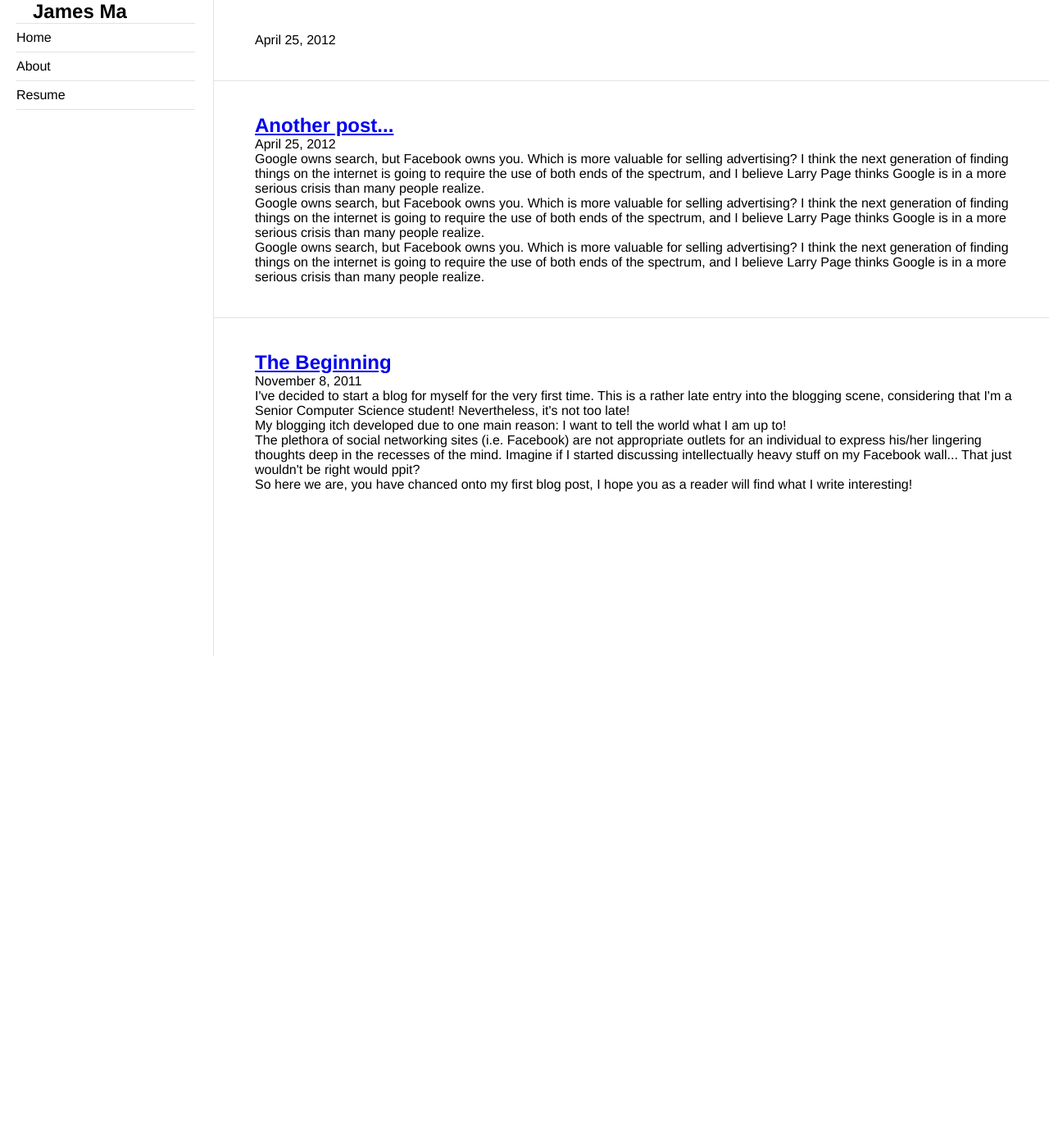
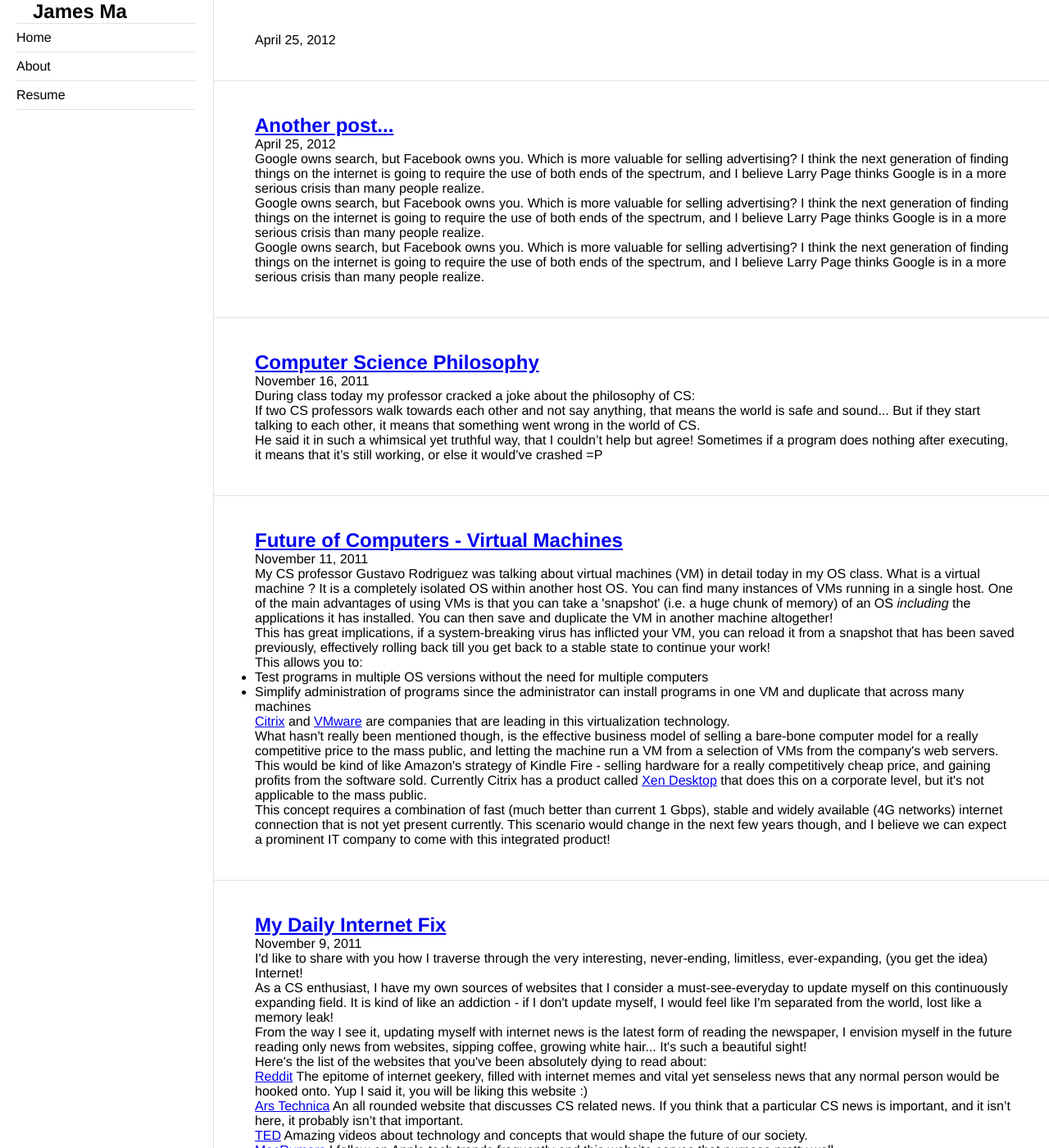
Before and after one commit to jamesma/jamesma.github.io, a Jekyll site: the page built from index.html, in a window 1280 px wide and 1400 px high. Shown: the whole window at 82% size. Built offline with Jekyll 4.4.1, drawn with Linux system fonts in a browser that asks for light colours; Markdown is read by kramdown in place of the engine named in the settings; the list of posts is cut into pages by our own code; some of the changed text lies outside the part shown.

Commit message:
Added a few posts to test pagination. It works.

```diff
--- a/_layouts/base.html
+++ b/_layouts/base.html
@@ -30,20 +30,26 @@
     				Welcome!
     			{% endif %}
     		</header>
-    		{{ content }}
+    			{% for post in paginator.posts %}
+    				<article>
+						<h2><a href="{{ post.url }}">{{ post.title }}</a></h2>
+						<p>{{ post.date | date: "%B %e, %Y" }}</p>
+						{{ post.content }}
+					</article>
+    			{% endfor %}
     		<footer>
     			{% if paginator.previous_page %}
 	    			<span class="prev">
 	    				{% if paginator.previous_page == 1 %}
 	    					<a href="/">Newer posts</a>
 	    				{% else %}
-	    					<a href="/pages{{paginator.previous_page}}/">Newer posts</a>
+	    					<a href="/page{{paginator.previous_page}}/">Newer posts</a>
 	    				{% endif %}
 	    			</span>
 	    		{% endif %}
 	    		{% if paginator.next_page %}
 	    			<span class="next" style="float: right;">
-	    				<a href="/pages{{paginator.next_page}}/">Older posts</a>
+	    				<a href="/page{{paginator.next_page}}/">Older posts</a>
 	    			</span>
 	    		{% endif %}
     		</footer>
--- /dev/null
+++ b/_posts/2011-11-09-my-daily-internet-fix.md
@@ -0,0 +1,32 @@
+---
+layout: post
+title: My Daily Internet Fix
+---
+
+<p>
+	I'd like to share with you how I traverse through the very interesting, never-ending, limitless, ever-expanding, (you get the idea) Internet!
+</p>
+<p>
+	As a CS enthusiast, I have my own sources of websites that I consider a must-see-everyday to update myself on this continuously expanding field. It is kind of like an addiction - if I don't update myself, I would feel like I'm separated from the world, lost like a memory leak!
+</p>
+<p>
+	From the way I see it, updating myself with internet news is the latest form of reading the newspaper, I envision myself in the future reading only news from websites, sipping coffee, growing white hair... It's such a beautiful sight!
+</p>
+<p>
+	Here's the list of the websites that you've been absolutely dying to read about:
+</p>
+
+<a href="http://www.reddit.com/" target="_blank">Reddit</a>
+The epitome of internet geekery, filled with internet memes and vital yet senseless news that any normal person would be hooked onto. Yup I said it, you will be liking this website :)
+
+<a href="http://www.arstechnica.com/" target="_blank">Ars Technica</a>
+An all rounded website that discusses CS related news. If you think that a particular CS news is important, and it isn't here, it probably isn't that important.
+
+<a href="http://www.ted.com/" target="_blank">TED</a>
+Amazing videos about technology and concepts that would shape the future of our society.
+
+<a href="http://www.macrumors.com/" target="_blank">MacRumors</a>
+I follow on Apple tech trends frequently and this website serves that purpose pretty well.
+
+<a href="http://www.cnn.com/" target="_blank">CNN</a>
+My internet newspaper, 'nuff said!
--- /dev/null
+++ b/_posts/2011-11-11-future-of-computers-virtual-machines.md
@@ -0,0 +1,27 @@
+---
+layout: post
+title: Future of Computers - Virtual Machines
+---
+
+<p>
+	My CS professor Gustavo Rodriguez was talking about virtual machines (VM) in detail today in my OS class. What is a virtual machine ? It is a completely isolated OS within another host OS. You can find many instances of VMs running in a single host. One of the main advantages of using VMs is that you can take a 'snapshot' (i.e. a huge chunk of memory) of an OS <i>including</i> the applications it has installed. You can then save and duplicate the VM in another machine altogether!
+</p>
+<p>
+	This has great implications, if a system-breaking virus has inflicted your VM, you can reload it from a snapshot that has been saved previously, effectively rolling back till you get back to a stable state to continue your work!
+</p>
+<p>
+	This allows you to:
+</p>
+<ul>
+	<li>Test programs in multiple OS versions without the need for multiple computers</li>
+	<li>Simplify administration of programs since the administrator can install programs in one VM and duplicate that across many machines</li>
+</ul>
+<p>
+	<a href="http://www.citrix.com/" target="_blank">Citrix</a> and <a href="http://www.vmware.com/" target="_blank">VMware</a> are companies that are leading in this virtualization technology.
+</p>
+<p>
+	What hasn't really been mentioned though, is the effective business model of selling a bare-bone computer model for a really competitive price to the mass public, and letting the machine run a VM from a selection of VMs from the company's web servers. This would be kind of like Amazon's strategy of Kindle Fire - selling hardware for a really competitively cheap price, and gaining profits from the software sold. Currently Citrix has a product called <a href="http://www.citrix.com/xendesktop/overview" target="_blank">Xen Desktop</a> that does this on a corporate level, but it's not applicable to the mass public.
+</p>
+<p>
+	This concept requires a combination of fast (much better than current 1 Gbps), stable and widely available (4G networks) internet connection that is not yet present currently. This scenario would change in the next few years though, and I believe we can expect a prominent IT company to come with this integrated product!
+</p>
--- /dev/null
+++ b/_posts/2011-11-16-computer-science-philosophy.md
@@ -0,0 +1,10 @@
+---
+layout: post
+title: Computer Science Philosophy
+---
+
+During class today my professor cracked a joke about the philosophy of CS:
+<blockquote>
+	If two CS professors walk towards each other and not say anything, that means the world is safe and sound... But if they start talking to each other, it means that something went wrong in the world of CS.
+</blockquote>
+He said it in such a whimsical yet truthful way, that I couldn't help but agree! Sometimes if a program does nothing after executing, it means that it's still working, or else it would've crashed =P
--- a/assets/css/base.css
+++ b/assets/css/base.css
@@ -47,9 +47,14 @@
 	min-height: 800px;
 }
 
-section#posts header {
+header {
 	padding: 40px;
 	padding-left: 50px;
+}
+
+footer {
+	border-top: 1px solid #E2E2E2;
+	padding: 40px 50px;
 }
 
 article {
```
Also changed, not shown: _posts/2011-11-08-steve-jobs.md (added, +14 -0 lines).
